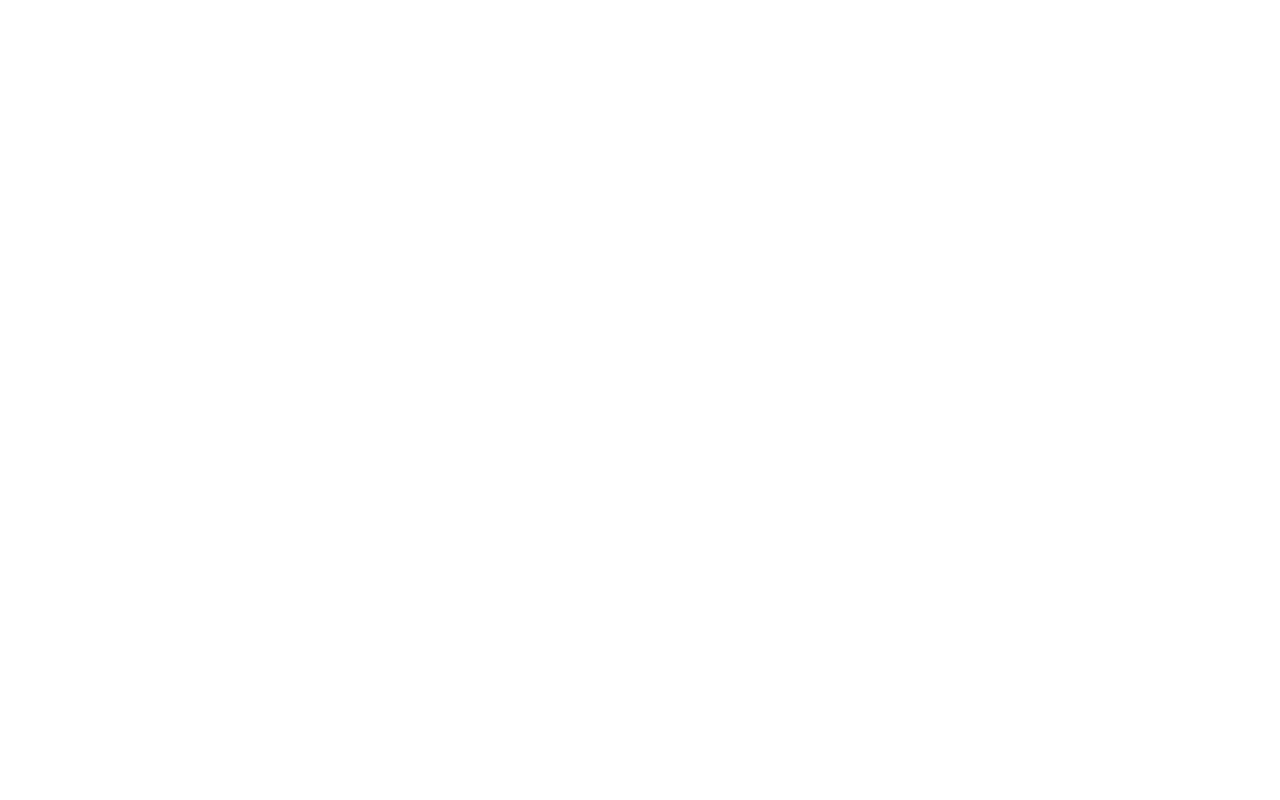
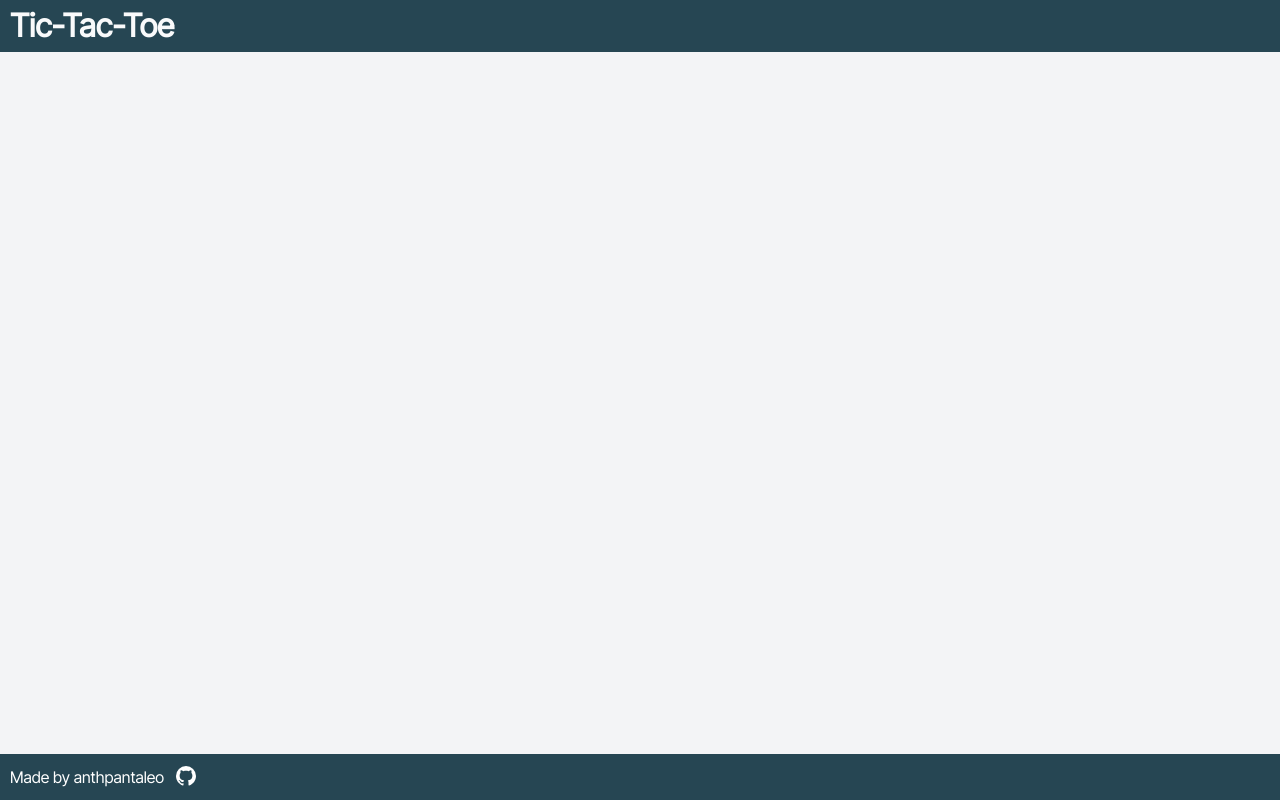
Before and after one commit to anthpantaleo/tic-tac-toe, a plain HTML site: page index.html in a window 1280 px wide. Drawn offline with Linux system fonts and the light colour scheme.

Commit message:
initial struc2

```diff
--- a/index.html
+++ b/index.html
@@ -4,9 +4,30 @@
     <meta charset="UTF-8" />
     <meta http-equiv="X-UA-Compatible" content="IE=edge" />
     <meta name="viewport" content="width=device-width, initial-scale=1.0" />
+    <link rel="icon" type="image/x-icon" href="/tictactoe.png" />
+    <link rel="stylesheet" href="reset.css" />
+    <link rel="stylesheet" href="styles.css" />
     <title>Tic-Tac-Toe</title>
   </head>
   <body>
+    <!-- Navbar -->
+    <div class="nav">
+      <div class="pagetitle">Tic-Tac-Toe</div>
+    </div>
+    <!-- Footer -->
+    <div class="footer">
+      <div class="footercontent">
+        <div class="">Made by anthpantaleo</div>
+        <a href="https://github.com/anthpantaleo/tic-tac-toe" target="_blank"
+          ><svg style="width: 24px; height: 24px" viewBox="0 0 24 24">
+            <path
+              fill="currentColor"
+              d="M12,2A10,10 0 0,0 2,12C2,16.42 4.87,20.17 8.84,21.5C9.34,21.58 9.5,21.27 9.5,21C9.5,20.77 9.5,20.14 9.5,19.31C6.73,19.91 6.14,17.97 6.14,17.97C5.68,16.81 5.03,16.5 5.03,16.5C4.12,15.88 5.1,15.9 5.1,15.9C6.1,15.97 6.63,16.93 6.63,16.93C7.5,18.45 8.97,18 9.54,17.76C9.63,17.11 9.89,16.67 10.17,16.42C7.95,16.17 5.62,15.31 5.62,11.5C5.62,10.39 6,9.5 6.65,8.79C6.55,8.54 6.2,7.5 6.75,6.15C6.75,6.15 7.59,5.88 9.5,7.17C10.29,6.95 11.15,6.84 12,6.84C12.85,6.84 13.71,6.95 14.5,7.17C16.41,5.88 17.25,6.15 17.25,6.15C17.8,7.5 17.45,8.54 17.35,8.79C18,9.5 18.38,10.39 18.38,11.5C18.38,15.32 16.04,16.16 13.81,16.41C14.17,16.72 14.5,17.33 14.5,18.26C14.5,19.6 14.5,20.68 14.5,21C14.5,21.27 14.66,21.59 15.17,21.5C19.14,20.16 22,16.42 22,12A10,10 0 0,0 12,2Z"
+            />
+          </svg>
+        </a>
+      </div>
+    </div>
     <script src="app.js"></script>
   </body>
 </html>
--- /dev/null
+++ b/reset.css
@@ -0,0 +1,129 @@
+/* http://meyerweb.com/eric/tools/css/reset/
+   v2.0 | 20110126
+   License: none (public domain)
+*/
+
+html,
+body,
+div,
+span,
+applet,
+object,
+iframe,
+h1,
+h2,
+h3,
+h4,
+h5,
+h6,
+p,
+blockquote,
+pre,
+a,
+abbr,
+acronym,
+address,
+big,
+cite,
+code,
+del,
+dfn,
+em,
+img,
+ins,
+kbd,
+q,
+s,
+samp,
+small,
+strike,
+strong,
+sub,
+sup,
+tt,
+var,
+b,
+u,
+i,
+center,
+dl,
+dt,
+dd,
+ol,
+ul,
+li,
+fieldset,
+form,
+label,
+legend,
+table,
+caption,
+tbody,
+tfoot,
+thead,
+tr,
+th,
+td,
+article,
+aside,
+canvas,
+details,
+embed,
+figure,
+figcaption,
+footer,
+header,
+hgroup,
+menu,
+nav,
+output,
+ruby,
+section,
+summary,
+time,
+mark,
+audio,
+video {
+  margin: 0;
+  padding: 0;
+  border: 0;
+  font-size: 100%;
+  font: inherit;
+  vertical-align: baseline;
+}
+/* HTML5 display-role reset for older browsers */
+article,
+aside,
+details,
+figcaption,
+figure,
+footer,
+header,
+hgroup,
+menu,
+nav,
+section {
+  display: block;
+}
+body {
+  line-height: 1;
+}
+ol,
+ul {
+  list-style: none;
+}
+blockquote,
+q {
+  quotes: none;
+}
+blockquote:before,
+blockquote:after,
+q:before,
+q:after {
+  content: "";
+  content: none;
+}
+table {
+  border-collapse: collapse;
+  border-spacing: 0;
+}
--- a/styles.css
+++ b/styles.css
@@ -0,0 +1,56 @@
+@import url("https://fonts.googleapis.com/css2?family=Inter+Tight");
+
+:root {
+  --background: #f3f4f6;
+  --darkcolor: #264653;
+  --lighttext: #f9fafb;
+  --darkblue: #dda15e;
+  --hoverblue: rgb(12, 74, 110);
+}
+
+html {
+  background-color: var(--background);
+}
+
+body {
+  font-family: "Inter Tight";
+}
+
+.nav {
+  display: flex;
+  justify-content: flex-start;
+  padding: 10px;
+  background-color: var(--darkcolor);
+}
+
+.pagetitle {
+  font-size: 32px;
+  font-weight: 600;
+  color: var(--lighttext);
+}
+
+.pagetitle:hover {
+  color: antiquewhite;
+}
+
+.footer {
+  display: flex;
+  justify-content: flex-start;
+  background-color: var(--darkcolor);
+  position: fixed;
+  width: 100%;
+  bottom: 0;
+  padding: 10px;
+  align-items: center;
+}
+
+.footercontent {
+  display: flex;
+  align-items: center;
+  gap: 10px;
+  color: white;
+}
+
+a {
+  color: white;
+}
```
Also changed, not shown: tictactoe.png (added).
